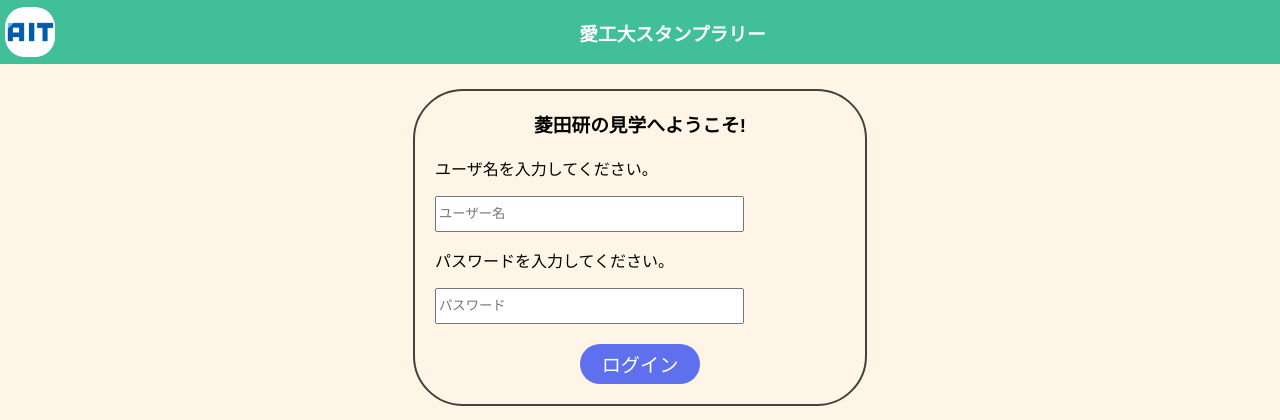
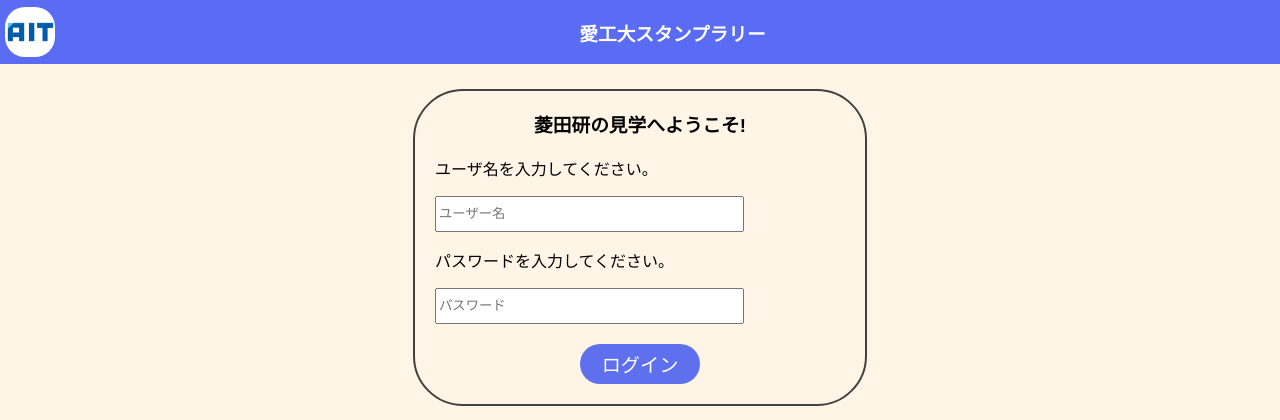
Before and after one commit to consortium-seto-prototype/1, a Flask app: page / in a window 1280 px wide. Shown: the top 420 px of the page. Run offline with Flask 2, Linux system fonts and the light colour scheme.

Commit message:
変更し忘れたcssがありました

```diff
--- a/static/css/home.css
+++ b/static/css/home.css
@@ -11,8 +11,8 @@ header {
     top: 0;
     /* background-color: rgb(255, 245, 230, 0.9); */
     /* background-color: rgba(233, 186, 116, 0.9); */
-    /* background-color: rgba(74, 94, 247, 0.9); */
-    background-color: rgba(44, 186, 146, 0.9);
+    background-color: rgba(74, 94, 247, 0.9);
+    /* background-color: rgba(44, 186, 146, 0.9); */
 
     color: #fff;
     /* font-size: large; */
```
